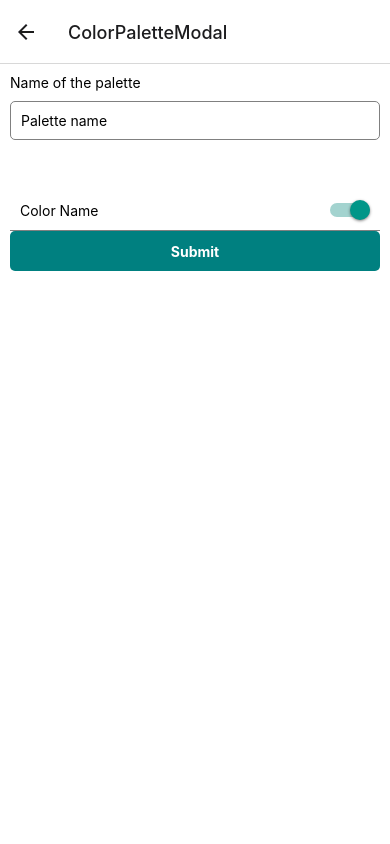
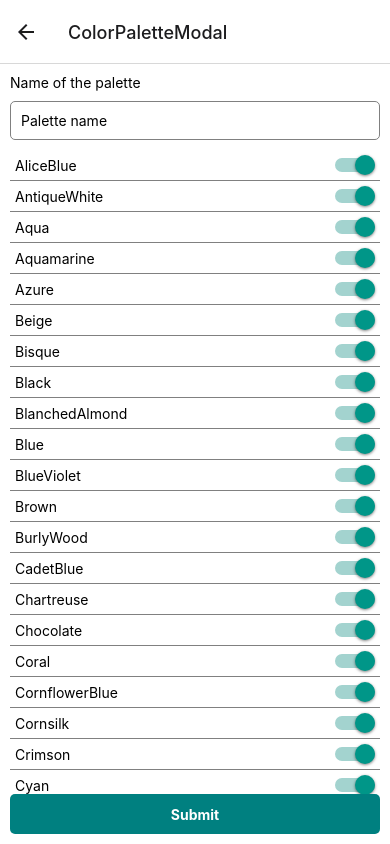
Before and after one commit to irahrosete/fm-react-native-expo, a React Native app: screen /ColorPaletteModal in a window 390 px wide. Built offline with nearby package versions, Linux system fonts and the light colour scheme; no server answers.

Commit message:
add all web colors and render as list

```diff
--- a/screens/ColorPaletteModal.js
+++ b/screens/ColorPaletteModal.js
@@ -1,7 +1,165 @@
 /* eslint-disable react-hooks/exhaustive-deps */
 import React, { useState, useCallback } from 'react'
-import { View, Text, TextInput, StyleSheet, Alert, Switch } from 'react-native'
+import {
+  View,
+  Text,
+  TextInput,
+  StyleSheet,
+  Alert,
+  Switch,
+  FlatList,
+} from 'react-native'
 import { TouchableOpacity } from 'react-native-gesture-handler'
+
+const COLORS = [
+  { colorName: 'AliceBlue', hexCode: '#F0F8FF' },
+  { colorName: 'AntiqueWhite', hexCode: '#FAEBD7' },
+  { colorName: 'Aqua', hexCode: '#00FFFF' },
+  { colorName: 'Aquamarine', hexCode: '#7FFFD4' },
+  { colorName: 'Azure', hexCode: '#F0FFFF' },
+  { colorName: 'Beige', hexCode: '#F5F5DC' },
+  { colorName: 'Bisque', hexCode: '#FFE4C4' },
+  { colorName: 'Black', hexCode: '#000000' },
+  { colorName: 'BlanchedAlmond', hexCode: '#FFEBCD' },
+  { colorName: 'Blue', hexCode: '#0000FF' },
+  { colorName: 'BlueViolet', hexCode: '#8A2BE2' },
+  { colorName: 'Brown', hexCode: '#A52A2A' },
+  { colorName: 'BurlyWood', hexCode: '#DEB887' },
+  { colorName: 'CadetBlue', hexCode: '#5F9EA0' },
+  { colorName: 'Chartreuse', hexCode: '#7FFF00' },
+  { colorName: 'Chocolate', hexCode: '#D2691E' },
+  { colorName: 'Coral', hexCode: '#FF7F50' },
+  { colorName: 'CornflowerBlue', hexCode: '#6495ED' },
+  { colorName: 'Cornsilk', hexCode: '#FFF8DC' },
+  { colorName: 'Crimson', hexCode: '#DC143C' },
+  { colorName: 'Cyan', hexCode: '#00FFFF' },
+  { colorName: 'DarkBlue', hexCode: '#00008B' },
+  { colorName: 'DarkCyan', hexCode: '#008B8B' },
+  { colorName: 'DarkGoldenRod', hexCode: '#B8860B' },
+  { colorName: 'DarkGray', hexCode: '#A9A9A9' },
+  { colorName: 'DarkGrey', hexCode: '#A9A9A9' },
+  { colorName: 'DarkGreen', hexCode: '#006400' },
+  { colorName: 'DarkKhaki', hexCode: '#BDB76B' },
+  { colorName: 'DarkMagenta', hexCode: '#8B008B' },
+  { colorName: 'DarkOliveGreen', hexCode: '#556B2F' },
+  { colorName: 'Darkorange', hexCode: '#FF8C00' },
+  { colorName: 'DarkOrchid', hexCode: '#9932CC' },
+  { colorName: 'DarkRed', hexCode: '#8B0000' },
+  { colorName: 'DarkSalmon', hexCode: '#E9967A' },
+  { colorName: 'DarkSeaGreen', hexCode: '#8FBC8F' },
+  { colorName: 'DarkSlateBlue', hexCode: '#483D8B' },
+  { colorName: 'DarkSlateGray', hexCode: '#2F4F4F' },
+  { colorName: 'DarkSlateGrey', hexCode: '#2F4F4F' },
+  { colorName: 'DarkTurquoise', hexCode: '#00CED1' },
+  { colorName: 'DarkViolet', hexCode: '#9400D3' },
+  { colorName: 'DeepPink', hexCode: '#FF1493' },
+  { colorName: 'DeepSkyBlue', hexCode: '#00BFFF' },
+  { colorName: 'DimGray', hexCode: '#696969' },
+  { colorName: 'DimGrey', hexCode: '#696969' },
+  { colorName: 'DodgerBlue', hexCode: '#1E90FF' },
+  { colorName: 'FireBrick', hexCode: '#B22222' },
+  { colorName: 'FloralWhite', hexCode: '#FFFAF0' },
+  { colorName: 'ForestGreen', hexCode: '#228B22' },
+  { colorName: 'Fuchsia', hexCode: '#FF00FF' },
+  { colorName: 'Gainsboro', hexCode: '#DCDCDC' },
+  { colorName: 'GhostWhite', hexCode: '#F8F8FF' },
+  { colorName: 'Gold', hexCode: '#FFD700' },
+  { colorName: 'GoldenRod', hexCode: '#DAA520' },
+  { colorName: 'Gray', hexCode: '#808080' },
+  { colorName: 'Grey', hexCode: '#808080' },
+  { colorName: 'Green', hexCode: '#008000' },
+  { colorName: 'GreenYellow', hexCode: '#ADFF2F' },
+  { colorName: 'HoneyDew', hexCode: '#F0FFF0' },
+  { colorName: 'HotPink', hexCode: '#FF69B4' },
+  { colorName: 'IndianRed', hexCode: '#CD5C5C' },
+  { colorName: 'Indigo', hexCode: '#4B0082' },
+  { colorName: 'Ivory', hexCode: '#FFFFF0' },
+  { colorName: 'Khaki', hexCode: '#F0E68C' },
+  { colorName: 'Lavender', hexCode: '#E6E6FA' },
+  { colorName: 'LavenderBlush', hexCode: '#FFF0F5' },
+  { colorName: 'LawnGreen', hexCode: '#7CFC00' },
+  { colorName: 'LemonChiffon', hexCode: '#FFFACD' },
+  { colorName: 'LightBlue', hexCode: '#ADD8E6' },
+  { colorName: 'LightCoral', hexCode: '#F08080' },
+  { colorName: 'LightCyan', hexCode: '#E0FFFF' },
+  { colorName: 'LightGoldenRodYellow', hexCode: '#FAFAD2' },
+  { colorName: 'LightGray', hexCode: '#D3D3D3' },
+  { colorName: 'LightGrey', hexCode: '#D3D3D3' },
+  { colorName: 'LightGreen', hexCode: '#90EE90' },
+  { colorName: 'LightPink', hexCode: '#FFB6C1' },
+  { colorName: 'LightSalmon', hexCode: '#FFA07A' },
+  { colorName: 'LightSeaGreen', hexCode: '#20B2AA' },
+  { colorName: 'LightSkyBlue', hexCode: '#87CEFA' },
+  { colorName: 'LightSlateGray', hexCode: '#778899' },
+  { colorName: 'LightSlateGrey', hexCode: '#778899' },
+  { colorName: 'LightSteelBlue', hexCode: '#B0C4DE' },
+  { colorName: 'LightYellow', hexCode: '#FFFFE0' },
+  { colorName: 'Lime', hexCode: '#00FF00' },
+  { colorName: 'LimeGreen', hexCode: '#32CD32' },
+  { colorName: 'Linen', hexCode: '#FAF0E6' },
+  { colorName: 'Magenta', hexCode: '#FF00FF' },
+  { colorName: 'Maroon', hexCode: '#800000' },
+  { colorName: 'MediumAquaMarine', hexCode: '#66CDAA' },
+  { colorName: 'MediumBlue', hexCode: '#0000CD' },
+  { colorName: 'MediumOrchid', hexCode: '#BA55D3' },
+  { colorName: 'MediumPurple', hexCode: '#9370D8' },
+  { colorName: 'MediumSeaGreen', hexCode: '#3CB371' },
+  { colorName: 'MediumSlateBlue', hexCode: '#7B68EE' },
+  { colorName: 'MediumSpringGreen', hexCode: '#00FA9A' },
+  { colorName: 'MediumTurquoise', hexCode: '#48D1CC' },
+  { colorName: 'MediumVioletRed', hexCode: '#C71585' },
+  { colorName: 'MidnightBlue', hexCode: '#191970' },
+  { colorName: 'MintCream', hexCode: '#F5FFFA' },
+  { colorName: 'MistyRose', hexCode: '#FFE4E1' },
+  { colorName: 'Moccasin', hexCode: '#FFE4B5' },
+  { colorName: 'NavajoWhite', hexCode: '#FFDEAD' },
+  { colorName: 'Navy', hexCode: '#000080' },
+  { colorName: 'OldLace', hexCode: '#FDF5E6' },
+  { colorName: 'Olive', hexCode: '#808000' },
+  { colorName: 'OliveDrab', hexCode: '#6B8E23' },
+  { colorName: 'Orange', hexCode: '#FFA500' },
+  { colorName: 'OrangeRed', hexCode: '#FF4500' },
+  { colorName: 'Orchid', hexCode: '#DA70D6' },
+  { colorName: 'PaleGoldenRod', hexCode: '#EEE8AA' },
+  { colorName: 'PaleGreen', hexCode: '#98FB98' },
+  { colorName: 'PaleTurquoise', hexCode: '#AFEEEE' },
+  { colorName: 'PaleVioletRed', hexCode: '#D87093' },
+  { colorName: 'PapayaWhip', hexCode: '#FFEFD5' },
+  { colorName: 'PeachPuff', hexCode: '#FFDAB9' },
+  { colorName: 'Peru', hexCode: '#CD853F' },
+  { colorName: 'Pink', hexCode: '#FFC0CB' },
+  { colorName: 'Plum', hexCode: '#DDA0DD' },
+  { colorName: 'PowderBlue', hexCode: '#B0E0E6' },
+  { colorName: 'Purple', hexCode: '#800080' },
+  { colorName: 'Red', hexCode: '#FF0000' },
+  { colorName: 'RosyBrown', hexCode: '#BC8F8F' },
+  { colorName: 'RoyalBlue', hexCode: '#4169E1' },
+  { colorName: 'SaddleBrown', hexCode: '#8B4513' },
+  { colorName: 'Salmon', hexCode: '#FA8072' },
+  { colorName: 'SandyBrown', hexCode: '#F4A460' },
+  { colorName: 'SeaGreen', hexCode: '#2E8B57' },
+  { colorName: 'SeaShell', hexCode: '#FFF5EE' },
+  { colorName: 'Sienna', hexCode: '#A0522D' },
+  { colorName: 'Silver', hexCode: '#C0C0C0' },
+  { colorName: 'SkyBlue', hexCode: '#87CEEB' },
+  { colorName: 'SlateBlue', hexCode: '#6A5ACD' },
+  { colorName: 'SlateGray', hexCode: '#708090' },
+  { colorName: 'SlateGrey', hexCode: '#708090' },
+  { colorName: 'Snow', hexCode: '#FFFAFA' },
+  { colorName: 'SpringGreen', hexCode: '#00FF7F' },
+  { colorName: 'SteelBlue', hexCode: '#4682B4' },
+  { colorName: 'Tan', hexCode: '#D2B48C' },
+  { colorName: 'Teal', hexCode: '#008080' },
+  { colorName: 'Thistle', hexCode: '#D8BFD8' },
+  { colorName: 'Tomato', hexCode: '#FF6347' },
+  { colorName: 'Turquoise', hexCode: '#40E0D0' },
+  { colorName: 'Violet', hexCode: '#EE82EE' },
+  { colorName: 'Wheat', hexCode: '#F5DEB3' },
+  { colorName: 'White', hexCode: '#FFFFFF' },
+  { colorName: 'WhiteSmoke', hexCode: '#F5F5F5' },
+  { colorName: 'Yellow', hexCode: '#FFFF00' },
+  { colorName: 'YellowGreen', hexCode: '#9ACD' },
+]
 
 const ColorPaletteModal = ({ navigation }) => {
   const [name, setName] = useState('')
@@ -27,10 +185,17 @@
         onChangeText={setName}
         placeholder="Palette name"
       />
-      <View style={styles.color}>
-        <Text>Color Name</Text>
-        <Switch value={true} onValueChange={() => { }} />
-      </View>
+      <FlatList
+        data={COLORS}
+        keyExtractor={(item) => item.colorName}
+        renderItem={({ item }) => (
+          <View style={styles.color}>
+            <Text>{item.colorName}</Text>
+            <Switch value={true} onValueChange={() => { }} />
+          </View>
+        )}
+      />
+
       <TouchableOpacity style={styles.button} onPress={handleSubmit}>
         <Text style={styles.buttonText}>Submit</Text>
       </TouchableOpacity>
@@ -44,7 +209,7 @@
     borderWidth: 1,
     padding: 10,
     borderRadius: 5,
-    marginBottom: 50,
+    marginBottom: 10,
   },
   container: {
     padding: 10,
@@ -69,7 +234,7 @@
     flexDirection: 'row',
     justifyContent: 'space-between',
     alignItems: 'center',
-    padding: 10,
+    padding: 5,
     borderBottomWidth: 1,
     borderBottomColor: 'grey',
   },
```
